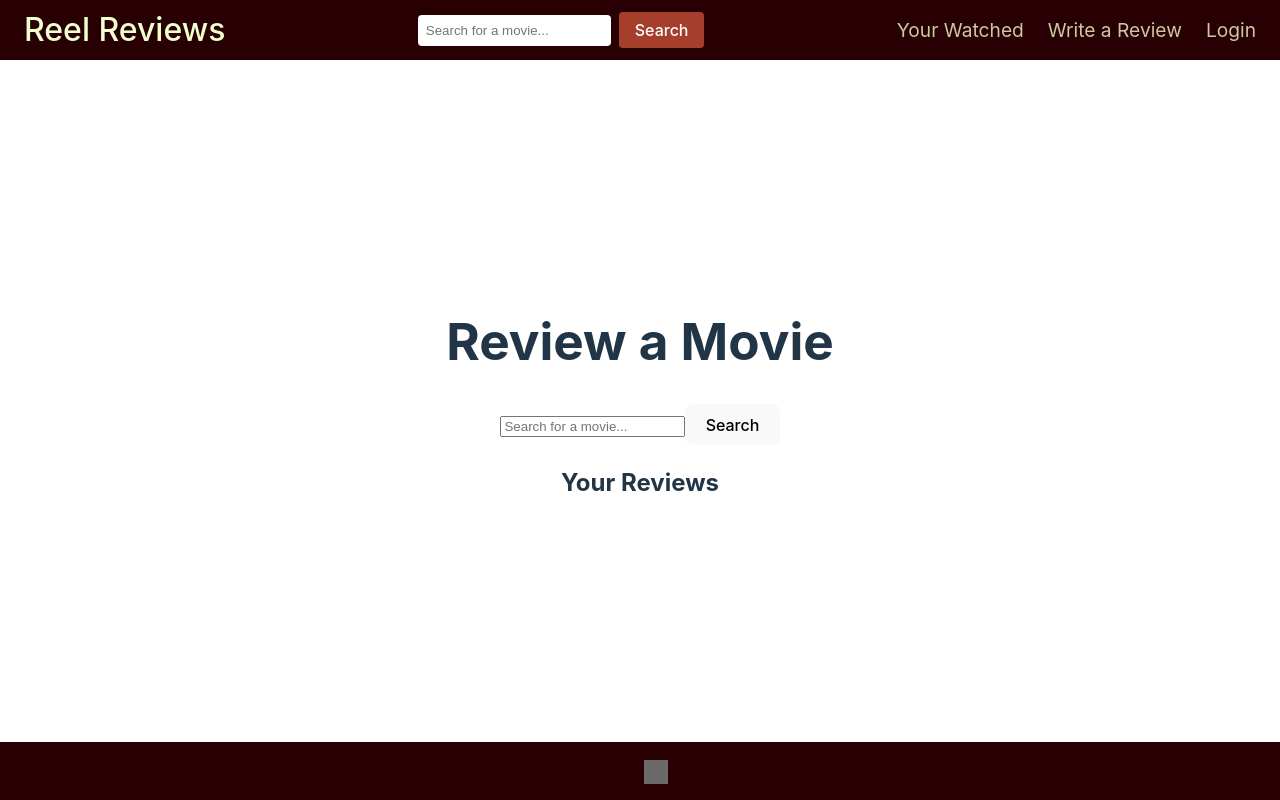
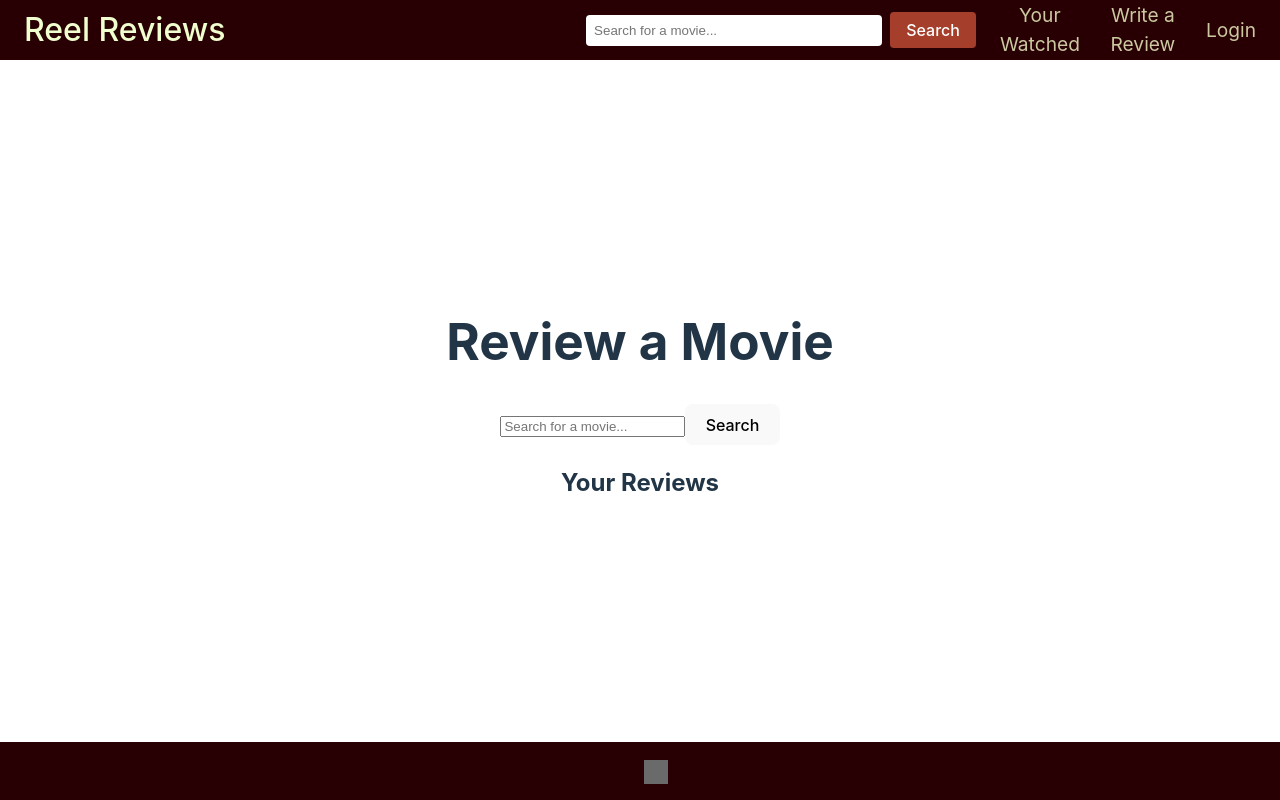
Before and after one commit to J0263/Movie-Review, a React (Vite) app in the folder client/: page /write-review in a window 1280 px wide. Built offline with nearby package versions, Linux system fonts and the light colour scheme; grey boxes are pictures that could not be loaded.

Commit message:
Implemented collapsible menu and centered search bar

```diff
--- a/client/src/App.css
+++ b/client/src/App.css
@@ -52,3 +52,13 @@
 .link:hover {
   color: #A53F2B; /* hover color */
 }
+
+@media (max-width: 768px) {
+  .nav-menu {
+    display: none; /* Hide the navigation menu */
+  }
+
+  .hamburger-icon {
+    display: block; /* Show the hamburger icon */
+  }
+}
--- a/client/src/App.tsx
+++ b/client/src/App.tsx
@@ -17,6 +17,7 @@ const App = () => {
           <Routes>
             {/* <Route path="/" element={<HomePage />} /> */}
             <Route path="/search" element={<SearchPage />} />
+            <Route path="/review/:imdbID" element={<ReviewPage />} />
             {/* <Route path="/your-watched" element={<WatchedPage />} /> */}
             <Route path="/write-review" element={<ReviewPage />} />
             <Route path="/login" element={<LoginPage />} />
--- a/client/src/components/Header.tsx
+++ b/client/src/components/Header.tsx
@@ -57,53 +57,98 @@ const buttonStyles: React.CSSProperties = {
   cursor: 'pointer',
 };
 
+// styles for the collapsible menu
+const menuStyles: React.CSSProperties = {
+  display: 'flex',
+  flexDirection: 'column',
+  position: 'absolute',
+  backgroundColor: '#280004',
+  top: '60px', // Adjust based on header height
+  left: 0,
+  right: 0,
+  zIndex: 1000,
+  alignItems: 'center', // Center items horizontally
+};
+
+// styles for the menu button
+const menuButtonStyles: React.CSSProperties = {
+  display: 'none', // Initially hide the button
+  cursor: 'pointer',
+  color: '#CCC9A1',
+};
+
 const Header: React.FC = () => {
   const [searchTerm, setSearchTerm] = useState('');
+  const [menuOpen, setMenuOpen] = useState(false);
   const navigate = useNavigate();
 
-  // handle input change for search bar
   const handleInputChange = (event: React.ChangeEvent<HTMLInputElement>) => {
     setSearchTerm(event.target.value);
   };
 
-   // handle search action when form is submitted
   const handleSearch = async (event: React.FormEvent) => {
     event.preventDefault();
     if (searchTerm) {
       try {
-        const apiKey = import.meta.env.VITE_REACT_APP_OMDB_API_KEY
-        // Fetching movie data from the OMDb API using the search term
+        const apiKey = import.meta.env.VITE_REACT_APP_OMDB_API_KEY;
         const response = await axios.get(`http://www.omdbapi.com/?s=${encodeURIComponent(searchTerm)}&type=movie&apikey=${apiKey}`);
 
         if (response.data.Response === "True") {
-          navigate('/search', { state: { results: response.data } }); // Navigate to search results page
+          navigate('/search', { state: { results: response.data } });
         } else {
-          alert('Movie not found!'); // Alert user if no movies are found
+          alert('Movie not found!');
         }
       } catch (error) {
-        console.error('Error fetching data from the API', error); // Log any API errors
+        console.error('Error fetching data from the API', error);
       }
     }
   };
 
+  const toggleMenu = () => {
+    setMenuOpen(!menuOpen);
+  };
+
   return (
     <header style={headerStyles}>
-      <Link to="/" style={logoStyles}>Reel Reviews</Link> {/* Make the title clickable */}
-      <form onSubmit={handleSearch} style={{ display: 'flex', alignItems: 'center' }}>
+      <Link to="/" style={logoStyles}>Reel Reviews</Link>
+      <div onClick={toggleMenu} style={{ ...menuButtonStyles, display: window.innerWidth < 768 ? 'block' : 'none' }}>
+        ☰ {/* Hamburger icon */}
+      </div>
+      {menuOpen && (
+        <nav style={menuStyles}>
+          <form onSubmit={handleSearch} style={{ display: 'flex', alignItems: 'center', justifyContent: 'center', padding: '0.5rem', width: '100%' }}>
             <input
               type="text"
               placeholder="Search for a movie..."
               value={searchTerm}
               onChange={handleInputChange}
-          style={inputStyles}
+              style={{ ...inputStyles, flex: 1 }} // Allow input to take up available space
             />
             <button type="submit" style={buttonStyles}>Search</button>
           </form>
-      <nav style={navStyles}>
           <Link to="/your-watched" style={linkStyles}>Your Watched</Link>
           <Link to="/write-review" style={linkStyles}>Write a Review</Link>
           <Link to="/login" style={linkStyles}>Login</Link>
         </nav>
+      )}
+      {/* Render the full menu for larger screens */}
+      {window.innerWidth >= 768 && (
+        <nav style={navStyles}>
+          <form onSubmit={handleSearch} style={{ display: 'flex', alignItems: 'center', justifyContent: 'center', width: '100%' }}>
+            <input
+              type="text"
+              placeholder="Search for a movie..."
+              value={searchTerm}
+              onChange={handleInputChange}
+              style={{ ...inputStyles, flex: 1 }} // Allow input to take up available space
+            />
+            <button type="submit" style={buttonStyles}>Search</button>
+          </form>
+          <Link to="/your-watched" style={linkStyles}>Your Watched</Link>
+          <Link to="/write-review" style={linkStyles}>Write a Review</Link>
+          <Link to="/login" style={linkStyles}>Login</Link>
+        </nav>
+      )}
     </header>
   );
 };
--- a/client/src/pages/ReviewPage.tsx
+++ b/client/src/pages/ReviewPage.tsx
@@ -69,8 +69,8 @@ const ReviewPage: React.FC = () => {
             {loading && <p>Loading...</p>}
             {movieData && movieData.Response === "True" && (
                 <div>
-                    <h2>{movieData.Title}</h2> {/* Display only the movie title */}
-                    {/* Removed the image element */}
+                    <h2>{movieData.Title}</h2> {/* Display movie title */}
+                    <img src={movieData.Poster} alt={movieData.Title} style={{ width: '200px' }} /> {/* Display movie poster */}
                     <div>
                         <textarea
                             value={reviewText}
--- a/client/src/pages/SearchPage.tsx
+++ b/client/src/pages/SearchPage.tsx
@@ -1,5 +1,5 @@
 import React from 'react';
-import { useLocation } from 'react-router-dom';
+import { useLocation, Link } from 'react-router-dom';
 
 const SearchPage: React.FC = () => {
     const location = useLocation();
@@ -7,11 +7,16 @@ const SearchPage: React.FC = () => {
 
     return (
         <div>
-      <h2>Search Results</h2> {/* display title for search results */}
-      {results && results.length > 0 ? ( // check if results exist and have length
-        <ul>
-          {results.map((movie: any) => ( // iterate over results array
-            <li key={movie.imdbID}>{movie.Title}</li> // display movie title in list item
+            <h2>Search Results</h2> {/* Display title for search results */}
+            {results && results.length > 0 ? ( // Check if results exist and have length
+                <ul style={{ listStyleType: 'none', padding: 0 }}> {/* Remove bullet points */}
+                    {results.map((movie: any) => ( // Iterate over results array
+                        <li key={movie.imdbID}>
+                            <Link to={`/review/${movie.imdbID}`} style={{ textDecoration: 'none', color: 'black' }}> {/* Link to ReviewPage with movie ID */}
+                                <h2>{movie.Title}</h2> {/* Display movie title */}
+                            </Link>
+                            <img src={movie.Poster} alt={movie.Title} />
+                        </li>
                     ))}
                 </ul>
             ) : (
```
Lines whose indentation alone changed are shown as unchanged.
